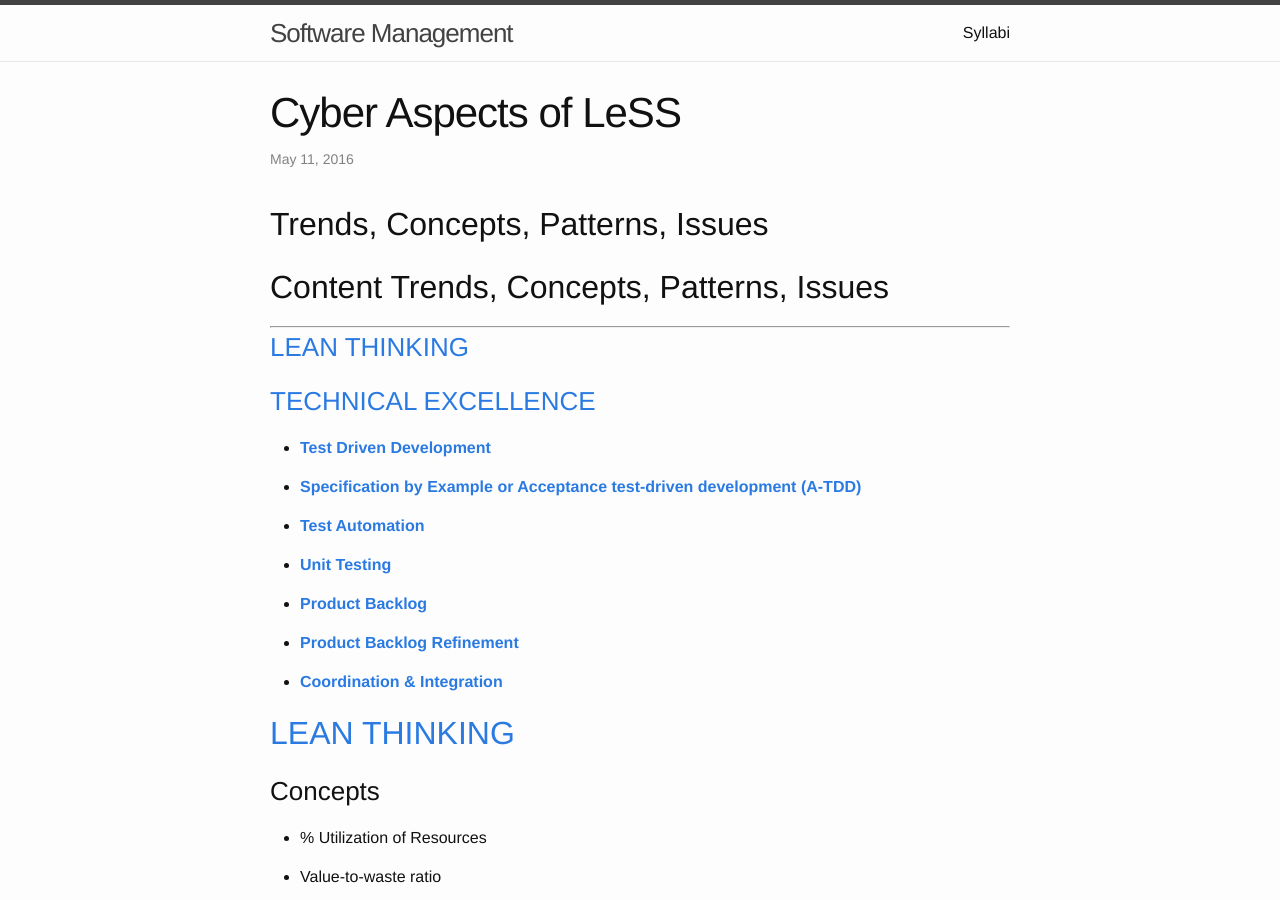
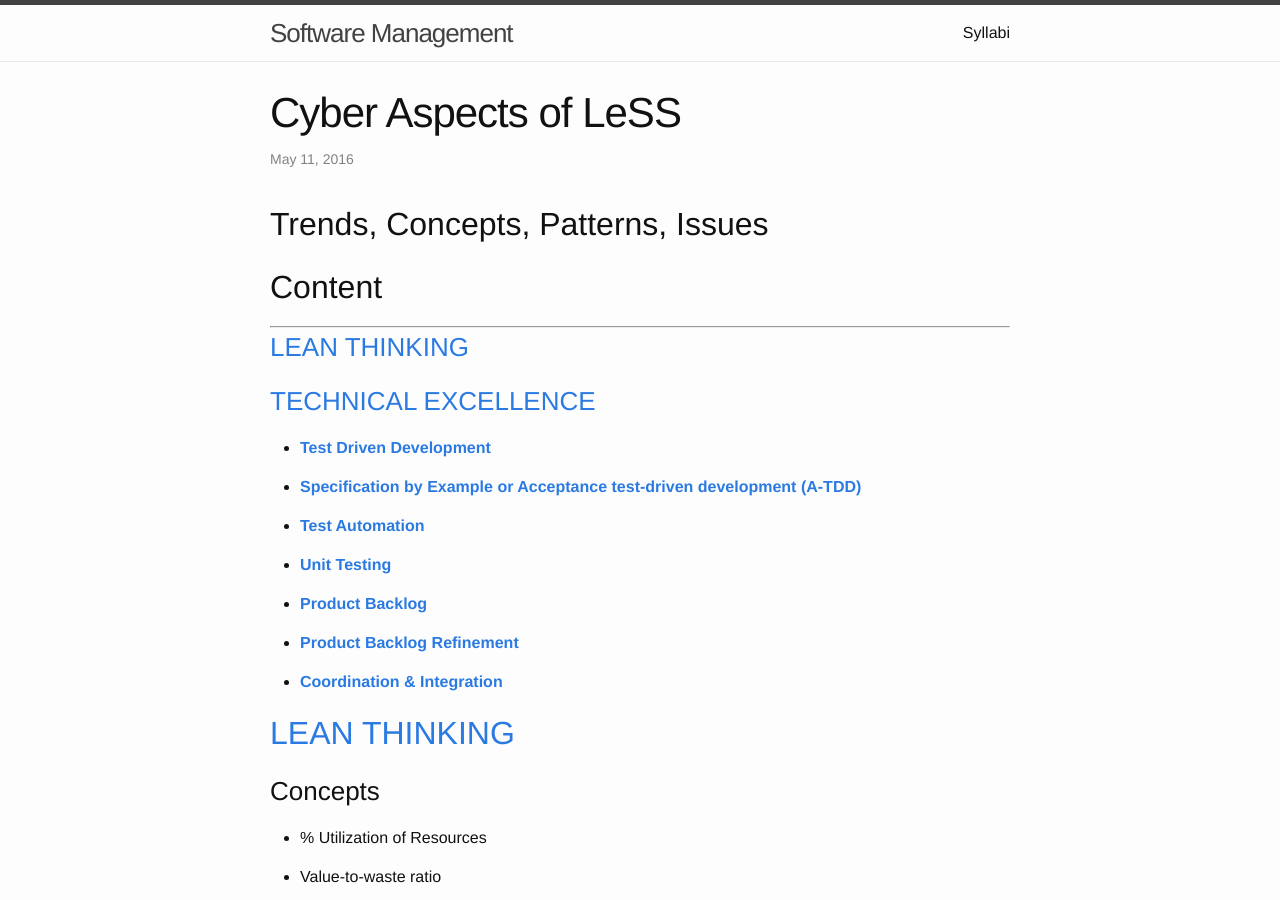
Before and after one commit to css566/css566.github.io, a Jekyll site: the page built from _posts/2016-05-11-Cyber_aspects_of_LeSS.md, in a window 1280 px wide and 900 px high. Built offline with Jekyll 4.4.1, drawn with Linux system fonts in a browser that asks for light colours; comment, search, counter and statistics services are not loaded.

Commit message:
Update 2016-05-11-Cyber_aspects_of_LeSS.md

```diff
--- a/_posts/2016-05-11-Cyber_aspects_of_LeSS.md
+++ b/_posts/2016-05-11-Cyber_aspects_of_LeSS.md
@@ -5,7 +5,7 @@ title: Cyber Aspects of LeSS
  Trends, Concepts, Patterns, Issues
 ---
 
-## Content Trends, Concepts, Patterns, Issues
+## Content
 
 ---
 
```
